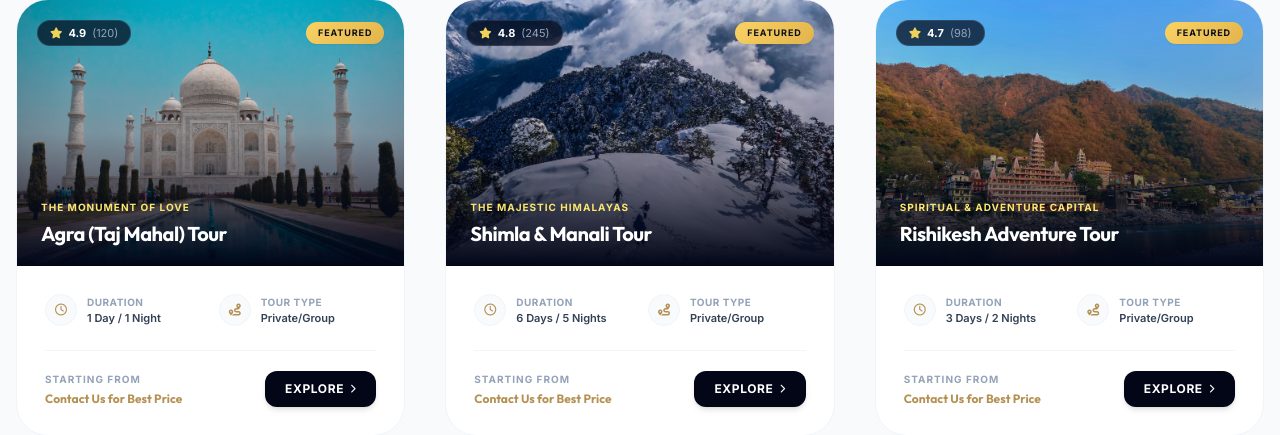
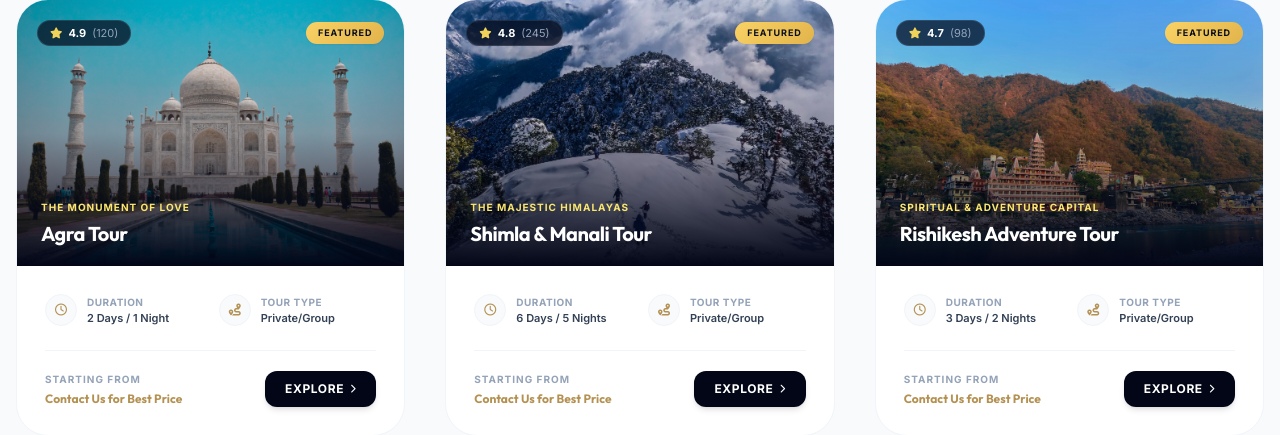
Before and after one commit to amitpratapsingh2023/exploreyourdreamtrip.com, a PHP site: page /Git/index.php in a window 1280 px wide. Shown: the part 1296-1731 px from the top of the page. Run offline with PHP 8.4, Linux system fonts and the light colour scheme; some libraries are stand-ins or nearby versions.

Commit message:
agra tour
vsbgivdldbyqcefy

```diff
--- a/data/tours.php
+++ b/data/tours.php
@@ -14,30 +14,31 @@
  */
 
 $TOURS = [
-    'agra-taj-mahal' => [
-        'title' => 'Agra (Taj Mahal) Tour',
+    'agra' => [
+        'title' => 'Agra Tour',
         'subtitle' => 'The Monument of Love',
-        'duration' => '1 Day / 1 Night',
+        'duration' => '2 Days / 1 Night',
         'price' => 0,
         'image' => BASE_URL . 'assets/images/tours/agra-hero.webp',
-        'link' => 'tours/agra-taj-mahal',
+        'link' => 'tours/agra',
         'rating' => '4.9',
         'reviews' => '120',
         'featured' => true,
-        'page_title' => 'Agra (Taj Mahal) Tour – Premium Day Trip Package',
-        'page_desc' => 'Book our premium Agra Taj Mahal day trip from Delhi. Experience the iconic monument of love with private luxury transport, expert guide, Agra Fort, Mehtab Bagh, and more. Contact us for the best price.',
+        'page_title' => 'Agra Tour – Premium 2-Day Historical Getaway',
+        'page_desc' => 'Experience the rich heritage of Agra with our premium 2-day Agra tour from Delhi. Includes Taj Mahal at sunrise, Agra Fort, Baby Taj, Sikandra, and luxury stays.',
         'overview_heading' => 'Discover the Eternal <span class="text-gradient-gold">Mughal Grandeur</span>',
-        'overview' => 'Experience the timeless grandeur of the Taj Mahal — one of the Seven Wonders of the World — on this meticulously curated premium day trip from Delhi. Our luxury Agra tour takes you on a journey through Mughal splendor, from the breathtaking ivory-white marble mausoleum to the imposing red sandstone Agra Fort and the serene Mehtab Bagh gardens. Travel in air-conditioned comfort with a professional chauffeur and licensed heritage guide, enjoying VIP skip-the-line entry and personalized attention throughout. Whether you\'re a solo traveler, a couple seeking romance, or a family creating lifelong memories — this tour is designed to deliver an unforgettable, hassle-free experience of India\'s most iconic landmark.',
+        'overview' => 'Embark on a memorable 2-day luxury tour to Agra, the legendary city of the Taj Mahal. Travel from Delhi via the Yamuna Expressway in a premium private vehicle. Experience the stunning Taj Mahal at sunrise, the majestic Agra Fort, the exquisite Itimad-ud-Daulah (Baby Taj), and the historical Sikandra (Akbar\'s Tomb). Savor local delicacies, explore bustling markets, and enjoy a comfortable overnight stay at a premium hotel, making this a perfect weekend getaway.',
         'highlights' => [
-            'Sunrise/Sunset view of the Taj Mahal',
-            'Skip-the-line VIP entry tickets',
-            'Licensed English-speaking heritage guide',
-            'Luxury AC sedan or SUV transport',
+            'Sunrise view of the Taj Mahal',
             'Visit Agra Fort (UNESCO World Heritage)',
-            'Photo stop at Mehtab Bagh gardens'
+            'Explore Itimad-ud-Daulah (Baby Taj)',
+            'Discover Sikandra (Akbar\'s Tomb)',
+            'Sunset views at Mehtab Bagh gardens',
+            'Private Cab / Tempo Traveller transport',
+            'Breakfast & dinner included at hotel'
         ],
         'key_facts' => [
-            'duration' => '1 Day / 1 Night',
+            'duration' => '2 Days / 1 Night',
             'group_size' => '1–8 Persons',
             'best_season' => 'Oct – Mar (Winter)',
             'difficulty' => 'Easy (Walking Tour)',
@@ -46,59 +47,33 @@ $TOURS = [
         ],
         'itinerary' => [
             [
-                'time' => '05:00 AM',
-                'title' => 'Hotel Pickup & Departure from Delhi',
-                'desc' => 'Our professional chauffeur picks you up from your Delhi NCR hotel or preferred location in a luxury air-conditioned sedan (Swift Dzire / Innova Crysta). Enjoy complimentary bottled water and a fresh newspaper as you settle in for the scenic 3-hour Yamuna Expressway drive to Agra.',
+                'time' => 'Day 1',
+                'title' => 'Delhi to Agra — Drive & Initial Exploration',
+                'desc' => 'Morning pickup from Delhi in a premium private vehicle. Drive to Agra via the Yamuna Expressway. Upon arrival, check in to your hotel and relax. In the afternoon, visit the magnificent red sandstone Agra Fort, explore the beautiful Mehtab Bagh gardens overlooking the Taj Mahal, and browse local markets. Savor a delicious dinner at the hotel. Overnight stay in Agra.',
                 'icon' => 'fa-solid fa-car-side'
             ],
             [
-                'time' => '08:00 AM',
-                'title' => 'Arrive at the Taj Mahal',
-                'desc' => 'Arrive at the East Gate of the Taj Mahal. Your licensed heritage guide meets you with pre-arranged VIP skip-the-line entry tickets. Witness the awe-inspiring ivory marble masterpiece built by Emperor Shah Jahan as a testament of eternal love. Explore the intricate pietra dura inlay work, the perfectly symmetrical gardens, and the reflective pool — all while learning the fascinating history from your expert guide.',
+                'time' => 'Day 2',
+                'title' => 'Agra Sightseeing & Return Journey',
+                'desc' => 'Early morning visit to the iconic Taj Mahal to witness its breathtaking beauty at sunrise. Return to the hotel for breakfast. After check-out, visit the exquisite Itimad-ud-Daulah (Baby Taj) and Sikandra (Akbar\'s Tomb). Later, embark on the comfortable drive back to Delhi with drop-off at your preferred location.',
                 'icon' => 'fa-solid fa-mosque'
-            ],
-            [
-                'time' => '10:30 AM',
-                'title' => 'Explore Agra Fort (UNESCO Heritage)',
-                'desc' => 'Drive to the magnificent Agra Fort, a sprawling 16th-century Mughal fortress of red sandstone. Walk through the Diwan-i-Am (Hall of Public Audience), the Diwan-i-Khas (Hall of Private Audience), the Sheesh Mahal (Mirror Palace), and the Musamman Burj — the octagonal tower where Shah Jahan spent his final days gazing at the Taj Mahal.',
-                'icon' => 'fa-solid fa-fort-awesome'
-            ],
-            [
-                'time' => '12:30 PM',
-                'title' => 'Authentic Mughlai Lunch',
-                'desc' => 'Enjoy a sumptuous lunch at a premium heritage restaurant in Agra. Savor authentic Mughlai cuisine — from tender kebabs and rich biryanis to creamy dal makhani and freshly baked naan. Vegetarian and Jain options are available upon request. (Lunch cost is at your own expense but we pre-arrange the finest options.)',
-                'icon' => 'fa-solid fa-utensils'
-            ],
-            [
-                'time' => '02:00 PM',
-                'title' => 'Mehtab Bagh & Local Marble Crafts',
-                'desc' => 'Visit Mehtab Bagh (Moonlight Garden) on the opposite bank of the Yamuna River for stunning panoramic views and perfect photo opportunities of the Taj Mahal. Optionally, explore a local marble inlay workshop to witness the same pietra dura artistry used in the Taj Mahal, and shop for authentic Agra marble souvenirs.',
-                'icon' => 'fa-solid fa-camera'
-            ],
-            [
-                'time' => '04:00 PM',
-                'title' => 'Return Journey to Delhi',
-                'desc' => 'Begin your comfortable return drive to Delhi on the Yamuna Expressway. Relax, reflect on the day\'s incredible experiences, and enjoy the sunset views along the way. Expected drop-off at your Delhi hotel by 7:30 PM.',
-                'icon' => 'fa-solid fa-route'
             ]
         ],
         'inclusions' => [
-            'Luxury AC sedan/SUV (Delhi ↔ Agra roundtrip)',
-            'Professional chauffeur with verified background',
-            'Licensed English-speaking heritage guide',
-            'All highway tolls & parking charges',
-            'Skip-the-line monument entry facilitation',
-            'Complimentary water bottles & refreshments',
+            '1 Night Hotel Accommodation',
+            'Welcome Drink on Arrival',
+            '1 Breakfast & 1 Dinner included at the hotel',
+            'Private Vehicle (AC Sedan/SUV/Tempo Traveller) for the Entire Tour',
+            'All highway tolls, parking, and driver allowance charges',
+            'Sightseeing as per the itinerary',
             'All applicable taxes (GST)',
             '24/7 on-call travel support'
         ],
         'exclusions' => [
-            'Monument entry tickets (₹50 Indians / ₹1,100 Foreigners)',
+            'Monument entry tickets',
+            'Personal expenses (shopping, laundry, tips, etc.)',
             'Lunch and personal meals',
-            'Camera/video permits at monuments',
-            'Personal shopping & souvenirs',
-            'Travel insurance',
-            'Tips and gratuities'
+            'Anything not explicitly mentioned in inclusions'
         ],
         'gallery' => [
             [
```
